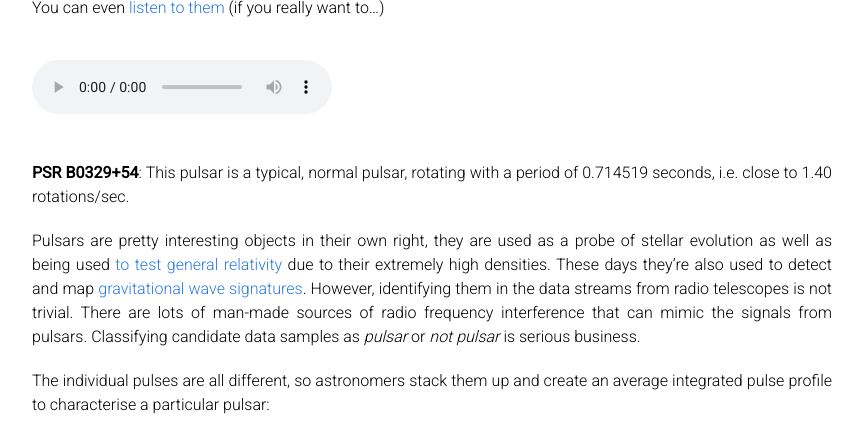
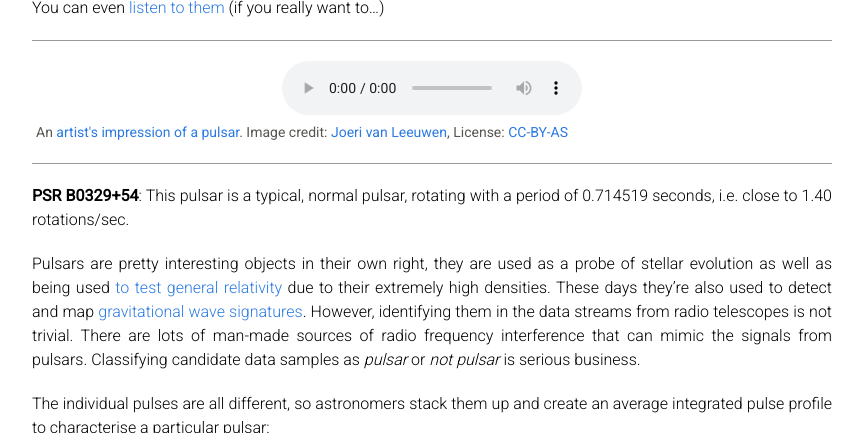
Before and after one commit to as595/csc-2019, a Jekyll site: the page built from classification.md, in a window 1280 px wide and 900 px high, scrolled down 909 px, cut to the strip 136-569 px from the top of the window. Shown: the whole strip, without its empty margins (208-1071 px from the left). Built offline with Jekyll 4.4.1, drawn with Linux system fonts in a browser that asks for light colours; our own code applies the rules of GitHub Pages for plain Markdown files.

Commit message:
Update classification.md

```diff
--- a/classification.md
+++ b/classification.md
@@ -23,9 +23,12 @@ Pulsars are "pulsating radio sources", now known to be caused by rapidly rotatin
 
 You can even <a href="http://www.jb.man.ac.uk/distance/frontiers/pulsars/section1.html" target="_blank" rel="noopener noreferrer">listen to them</a> (if you really want to...)
 
-<audio controls>
-  <source src="https://allofyourbases.files.wordpress.com/2019/03/b0329.wav">
-</audio>
+<div class="fig figcenter fighighlight">
+  <audio controls>
+    <source src="https://allofyourbases.files.wordpress.com/2019/03/b0329.wav">
+  </audio>
+<div class="figcaption">An <a href="http://www.astron.nl/pulsars/animations/">artist's impression of a pulsar</a>. Image credit: <a href="http://www.astron.nl/astronomy-group/people/joeri-van-leeuwen/joeri-van-leeuwen">Joeri van Leeuwen</a>, License: <a href="https://creativecommons.org/licenses/by-sa/4.0/">CC-BY-AS</a></div>
+</div>
 
 <b>PSR B0329+54</b>: This pulsar is a typical, normal pulsar, rotating with a period of 0.714519 seconds, i.e. close to 1.40 rotations/sec.
 
```
